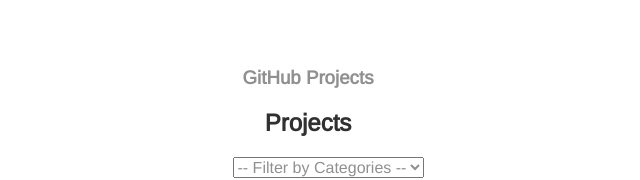
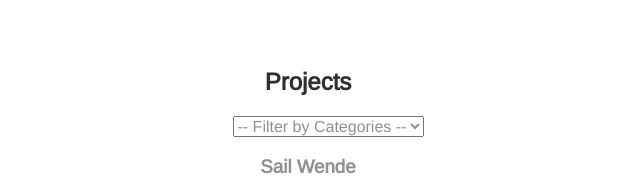
Before and after one commit to katepaulino/portfolio, a website: page index.html in a window 1280 px wide. Shown: the part 1278-1458 px from the top of the page, without its empty margins (348-988 px from the left). Drawn offline with nearby package versions, Linux system fonts and the light colour scheme.

Commit message:
removed github repo info view

```diff
--- a/index.html
+++ b/index.html
@@ -29,7 +29,7 @@
           clean and dynamic web pages. I have been in the field for almost one year and I am quickly
           learning as I go. I am a social media guru, designer, developer and lover of technology. I studied
           at Code Fellows (Seattle, WA) where I've learned most of my superpowers. Check out my projects
-          to see what I"ve been up to lately.
+          to see what I've been up to lately.
           </span>
         </p>
       </section>
@@ -37,7 +37,7 @@
       <section id="about" class="tab-content">
         <p><img id="infopic" src="/img/kateinfoHD.png"/>
         <p class="container">
-        <h3>GitHub Projects</h3>
+        <!-- <h3>GitHub Projects</h3> not including
         <script id="repo-template" type="text/x-handlebars-template">
           <li>
             <a href="{{html_url}}" target="_blank"><h3>{{name}}</h3></a>
@@ -46,7 +46,7 @@
             <p>Created: {{created_at}}</p>
             <p>Last updated: {{updated_at}}</p>
           </li>
-        </script>
+        </script> -->
       </section>
 
       <section id="projects" class="tab-content">
--- a/scripts/aboutController.js
+++ b/scripts/aboutController.js
@@ -2,7 +2,6 @@
   var aboutController = {};
 
   aboutController.index = function() {
-    // $('.tab-content').hide();
     $('#about').show().siblings().hide();
     repos.requestRepos(repoView.index);
   };
--- a/scripts/repoView.js
+++ b/scripts/repoView.js
@@ -11,7 +11,6 @@
 
   repoView.index = function() {
     ui();
-
     $('#about ul').append(
       repos.with('name').map(render)
     );
```
